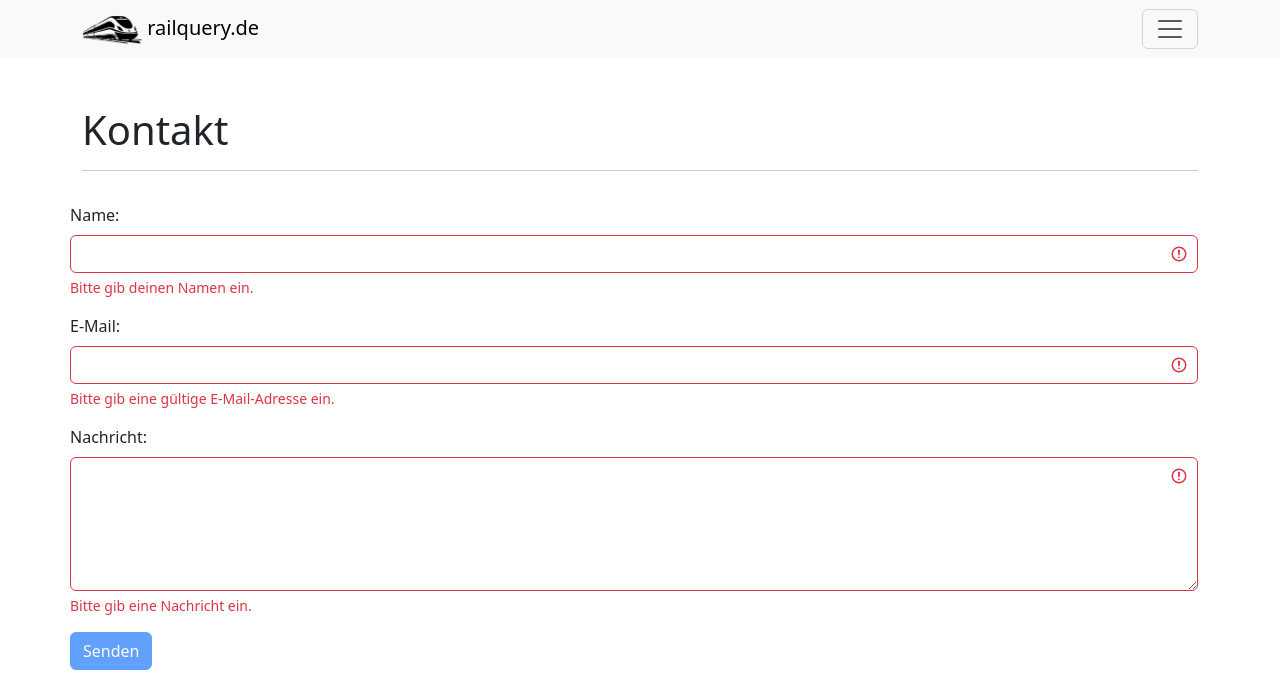
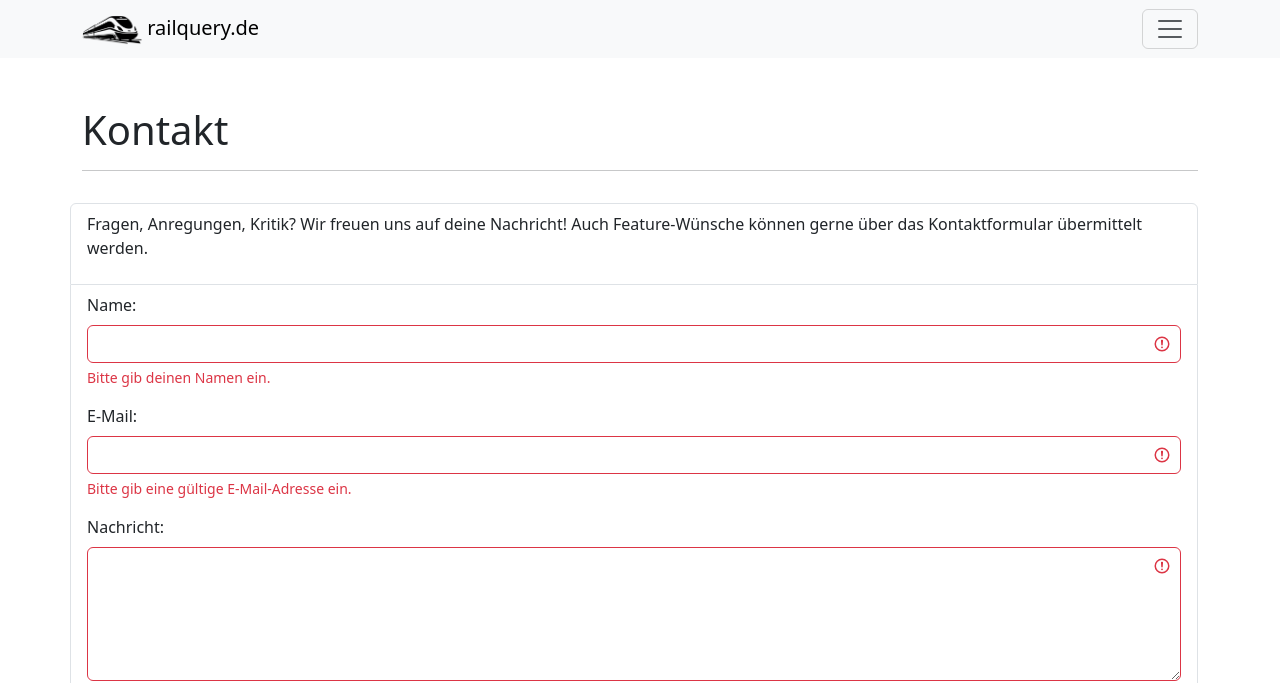
Before and after one commit to niggiover9000/railquery, a Flask app: page /contact in a window 1280 px wide. Shown: the top 683 px of the page. Run offline with Flask 3, Linux system fonts and the light colour scheme; parts of the project's set-up code (start-up, migrations or seed data) failed here and were passed over; some libraries are stand-ins or nearby versions; grey boxes are pictures that could not be loaded.

Commit message:
Added explanation text

```diff
--- a/templates/contact.html
+++ b/templates/contact.html
@@ -6,7 +6,7 @@
     <h1 class="mb-4 d-inline">Kontakt</h1>
     <hr>
     <div class="row">
-        <ul id="results" class="list-group mt-3 col-md-12 col-sm-12">
+        <ul id="" class="list-group mt-3 col-md-12 col-sm-12">
             {% with messages = get_flashed_messages(with_categories=true) %}
                 {% if messages %}
                     <div class="alert alert-{{ messages[0][0] }} alert-dismissible fade show" role="alert">
@@ -15,7 +15,12 @@
                     </div>
                 {% endif %}
             {% endwith %}
-
+            <li class="list-group-item">
+                <p>Fragen, Anregungen, Kritik? Wir freuen uns auf deine Nachricht! Auch Feature-Wünsche können gerne
+                    über
+                    das Kontaktformular übermittelt werden.</p>
+            </li>
+            <li class="list-group-item">
                 <form method="POST" id="contact-form" class="needs-validation" novalidate>
                     <div class="mb-3">
                         <label for="name" class="form-label">Name:</label>
@@ -37,6 +42,7 @@
 
                     <button type="submit" class="btn btn-primary" id="submit-button" disabled>Senden</button>
                 </form>
+            </li>
         </ul>
     </div>
     {% include "elements/footer.html" %}
```
Lines whose indentation alone changed are shown as unchanged.
